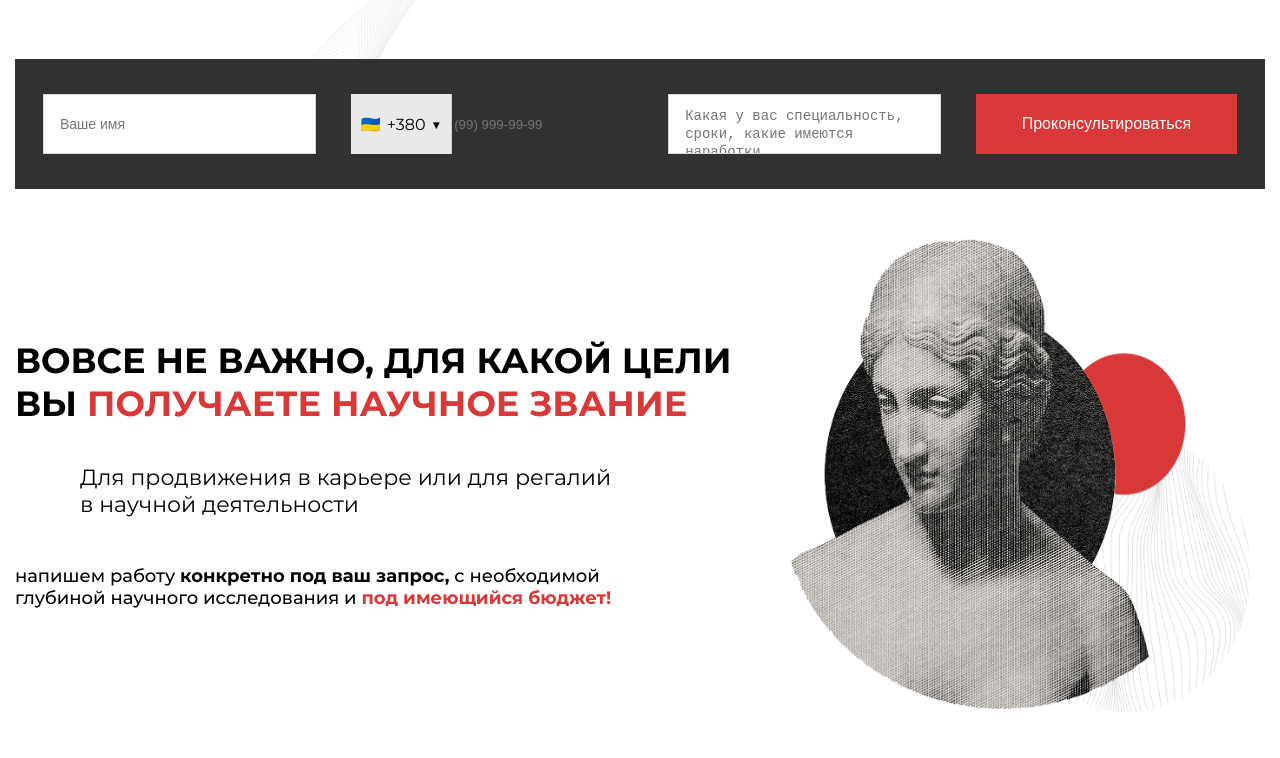
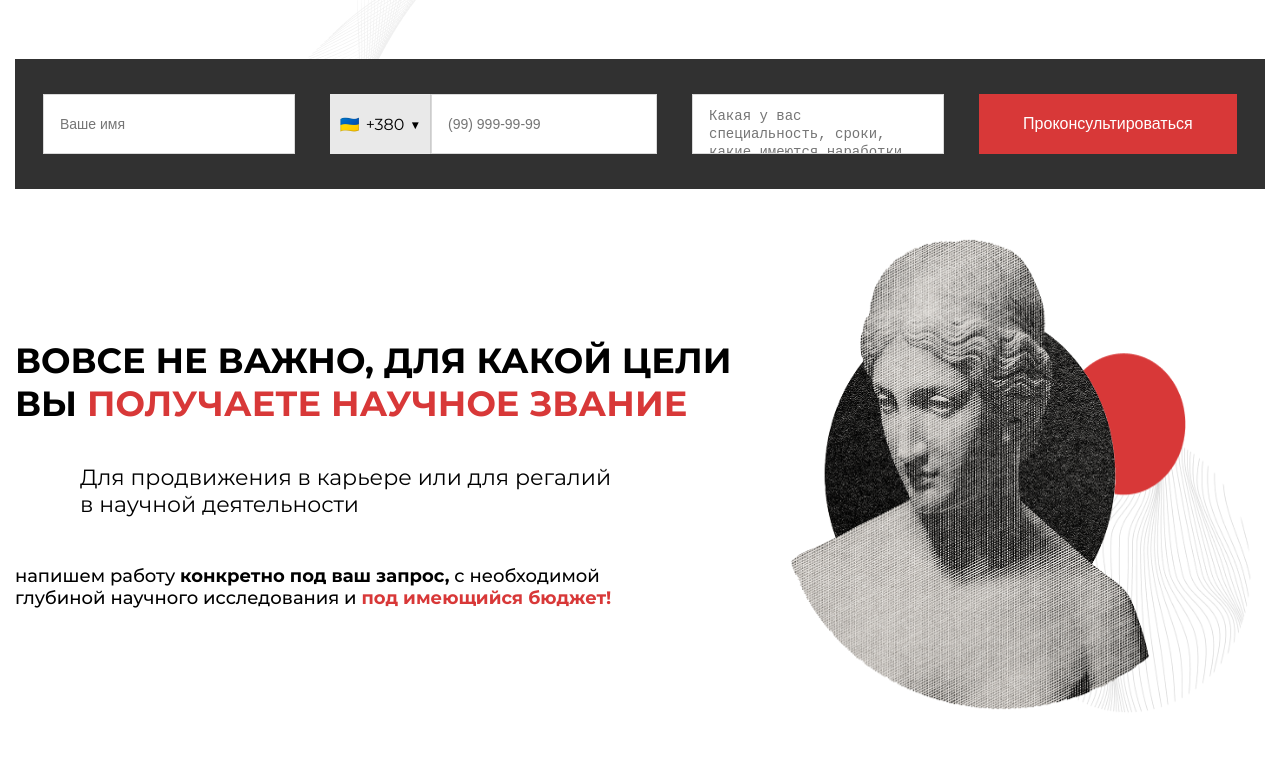
Before and after one commit to TopCoderOne/writer-works, a plain HTML site: page index.html in a window 1280 px wide. Shown: the part 5202-5960 px from the top of the page. Drawn offline with Linux system fonts and the light colour scheme.

Commit message:
Внёс правки в css-стили формы. Удалил файлы .Ds_Store

```diff
--- a/index.html
+++ b/index.html
@@ -332,7 +332,7 @@
                                 <li data-code="+1" data-mask="(999) 999-9999">🇺🇸 США</li>
                                 <li data-code="+44" data-mask="(9999) 999999">🇬🇧 Великобритания</li>
                             </ul>
-                            <input type="text" id="phone-input" placeholder="(99) 999-99-99" class="Ваш телефон" />
+                            <input type="tel" id="phone-input" placeholder="(99) 999-99-99" class="input phone" />
                         </div>
                         <textarea name="input-details" placeholder="Какая у вас специальность, сроки, какие имеются наработки"></textarea>
                         <input class="site-button" name="input-submit" type="submit" value="Проконсультироваться">
@@ -412,7 +412,7 @@
                                     <li data-code="+1" data-mask="(999) 999-9999">🇺🇸 США</li>
                                     <li data-code="+44" data-mask="(9999) 999999">🇬🇧 Великобритания</li>
                                 </ul>
-                                <input type="text" id="phone" placeholder="(99) 999-99-99" class="input phone" />
+                                <input type="tel" placeholder="(99) 999-99-99" class="input phone" />
                             </div>
                             <input class="site-button submit-btn" type="submit" value="Жду звонка">
                         </form>
--- a/src/script.js
+++ b/src/script.js
@@ -81,6 +81,7 @@ elements.forEach(el => observer.observe(el));
 const forms = document.querySelectorAll('.contact-form');
 
 forms.forEach(form => {
+    if (!form) return;
 
     const countrySelect = form.querySelector('.country-select');
     const countryList = form.querySelector('.country-list');
@@ -97,12 +98,8 @@ let currentMask = "(99) 999-99-99";
 
 
     countrySelect.addEventListener('click', () => {
-
         countryList.style.display =
-countryList.style.display === "block"
-? "none"
-: "block";
-
+            countryList.style.display === "block" ? "none" : "block";
     });
 
 
@@ -278,3 +275,48 @@ submitBtn.disabled = !(nameValid && phoneValid);
 // closeModal.onclick = () => {
 //     modal.style.display = "none"
 // }
+
+
+// // O(N)
+// function linearSearch(arr, item) {
+//     for (let i = 0; i < arr.length; i++) {
+//         if (arr[i] === item) {
+//             return i;
+//         }
+//     }
+
+//     return null;
+// }
+
+// // O(log2(N))
+// function binarySearch(arr, item) {
+//     let start = 0;
+//     let end = arr.length;
+//     let middle;
+//     let found = false;
+//     let position = -1;
+
+//     while(found === false && start <= end) {
+//         middle = Math.floor((start + end) / 2);
+
+//         if (arr[middle] === item) {
+//             found = true;
+//             position = middle;
+//             return position;
+//         }
+
+//         if (item < arr[middle]) {
+//             end = middle - 1;
+//         } else {
+//             start = middle + 1;
+//         }
+//     }
+
+//     return position;
+// }
+
+// let array = [3, 2, 72, 6, 33, 21, 8, 11, 53, 81];
+
+// console.log("LinearSearch: " + linearSearch(array, 8));
+
+// console.log("BinarySearch: " + binarySearch(array, 8));
--- a/src/style.css
+++ b/src/style.css
@@ -734,7 +734,7 @@ body {
     gap: 35px;
 }
 
-.theme__form>:where(input[type="text"], input[type="phone"], textarea) {
+.theme__form :where(input[type="text"], input[type="tel"], textarea) {
     background-color: #ffffff;
     border: 1px solid #d9d9d9;
     padding: 21px 16px;
@@ -744,6 +744,10 @@ body {
     font-size: 14px;
     line-height: 18px;
     color: #d9d9d9;
+}
+
+.theme__form input[type="tel"] {
+    width: 226px;
 }
 
 .theme__form>textarea {
```
Also changed, not shown: 3 other files. Lines whose indentation alone changed are shown as unchanged.
